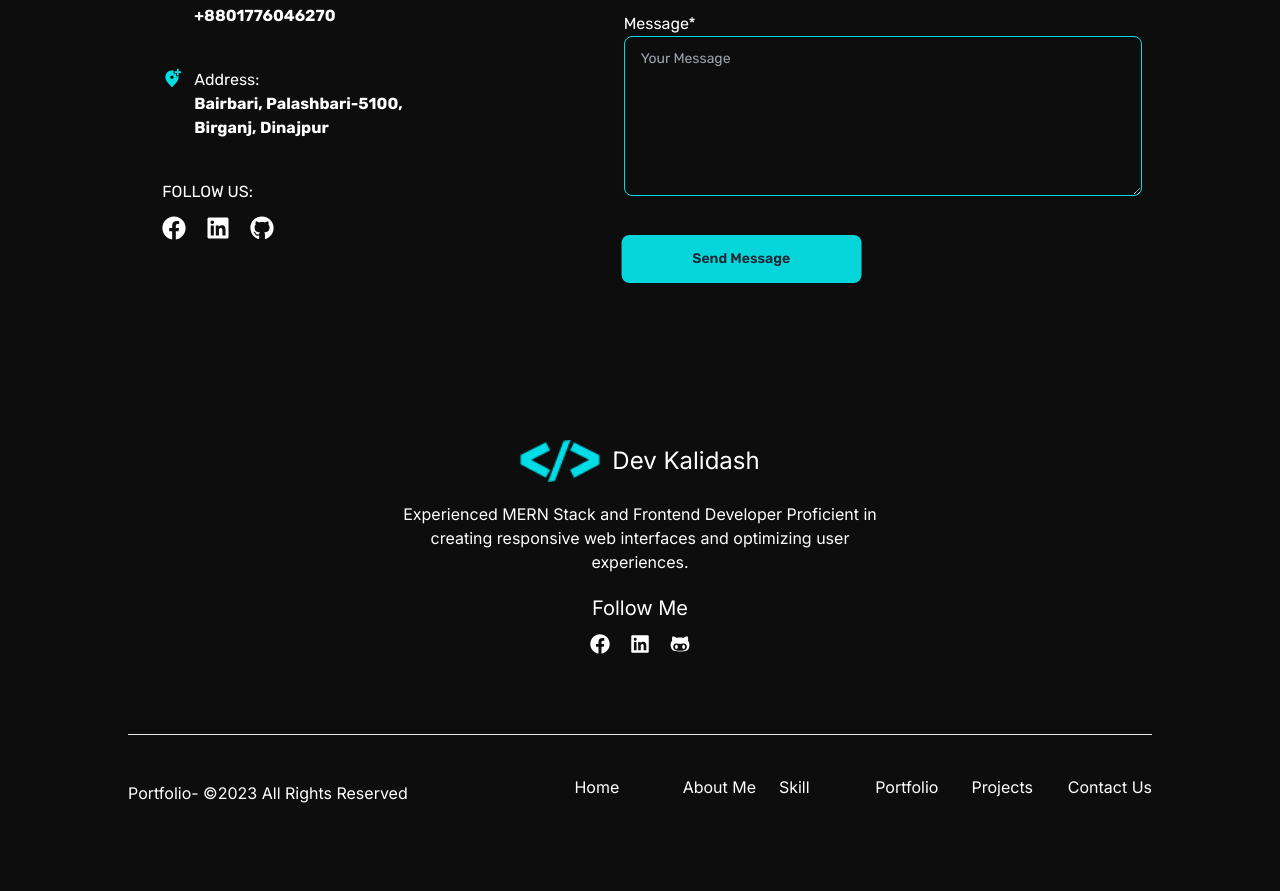
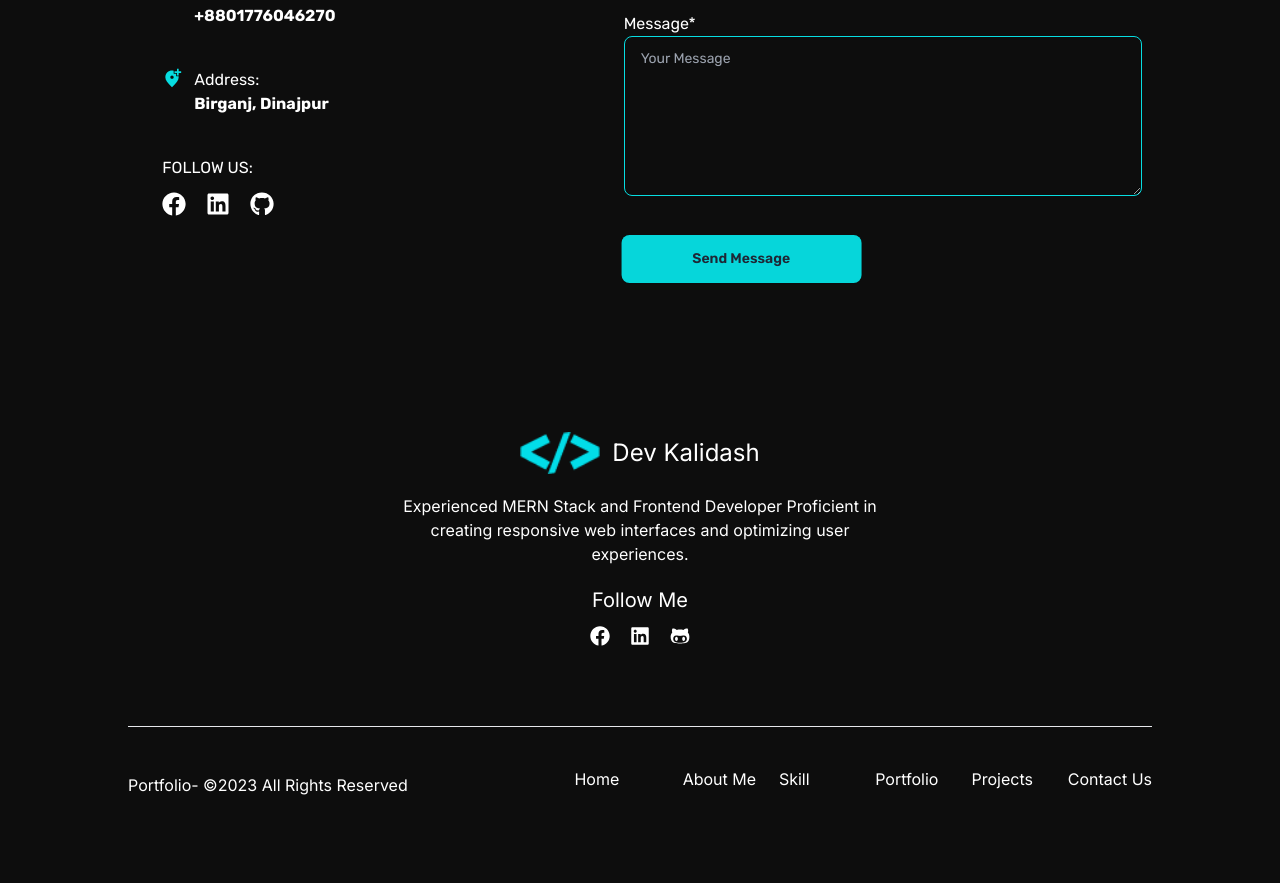
Before and after one commit to kalidashodekare14/my_portfolio, a Next.js app: page / in a window 1280 px wide. Shown: the part 5072-5963 px from the top of the page. Built offline with nearby package versions, Linux system fonts and the light colour scheme.

Commit message:
Project Update

```diff
--- a/src/components/ContactUs/ContactUs.jsx
+++ b/src/components/ContactUs/ContactUs.jsx
@@ -78,7 +78,7 @@ const ContactUs = () => {
                         <MdAddLocationAlt className='text-xl text-[#07dde1]' />
                         <div>
                             <p>Address:</p>
-                            <h4 className='font-bold'>Bairbari, Palashbari-5100, <br /> Birganj, Dinajpur</h4>
+                            <h4 className='font-bold'>Birganj, Dinajpur</h4>
                         </div>
                     </div>
                     <div data-aos="fade-right" data-aos-delay="2400" className='space-y-3'>
```
